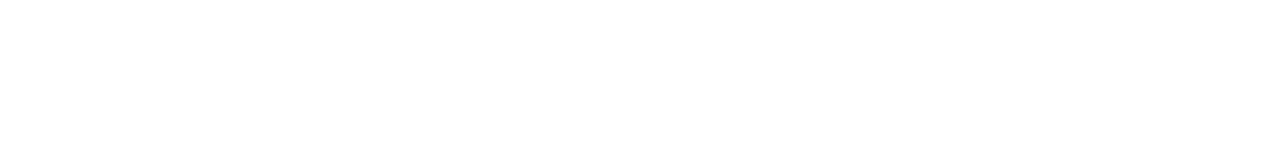
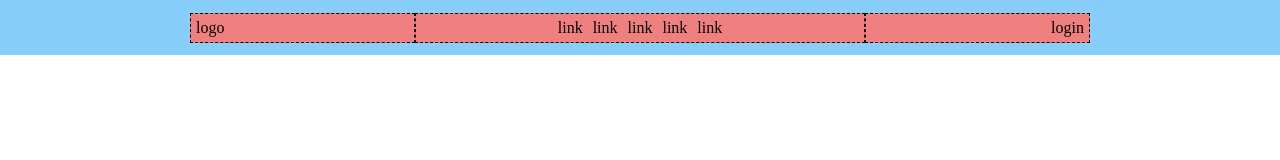
Before and after one commit to giorgia-rondinelli/htmlcss-struttura-discord, a plain HTML site: page index.html in a window 1280 px wide. Drawn offline with Linux system fonts and the light colour scheme.

Commit message:
[add] intestazione

```diff
--- a/css/style.css
+++ b/css/style.css
@@ -0,0 +1,56 @@
+*{
+  margin: 0;
+  padding: 0;
+  box-sizing: border-box;
+}
+
+header{
+  background-color: lightskyblue;
+  height: 55px;
+  display: flex;
+  align-items: center;
+
+}
+
+.container{
+  background-color: lightcoral;
+  max-width: 900px;
+  margin: 0 auto;
+  display: flex;
+  justify-content: space-between;
+  width: 900px;
+  height: 30px;
+}
+
+ .logo,.login{
+  border: 1px dashed black;
+  width: 25%;
+  display: flex;
+  align-items: center;
+  padding: 5px;
+
+}
+.logo{
+  justify-content: start;
+}
+
+.login{
+  justify-content: end;
+}
+
+.menu{
+  width: 50%;
+  border: 1px dashed black;
+  display: flex;
+  justify-content: center;
+  align-items: center;
+}
+
+ul{
+  list-style: none;
+  display: flex;
+ }
+
+ li{
+  padding: 5px;
+ }
--- a/index.html
+++ b/index.html
@@ -8,5 +8,27 @@
 </head>
 <body>
 
+  <!-- intestazione -->
+  <header>
+    <div class="container">
+        <div class=" logo">logo</div>
+        <nav class=" menu">
+          <ul>
+            <li>link</li>
+            <li>link</li>
+            <li>link</li>
+            <li>link</li>
+            <li>link</li>
+          </ul>
+        </nav>
+        <div class=" login">login</div>
+
+    </div>
+  </header>
+  <!-- intestazione -->
+
+  <main></main>
+
+  <footer></footer>
 </body>
 </html>
```
Also changed, not shown: 1 other file.
